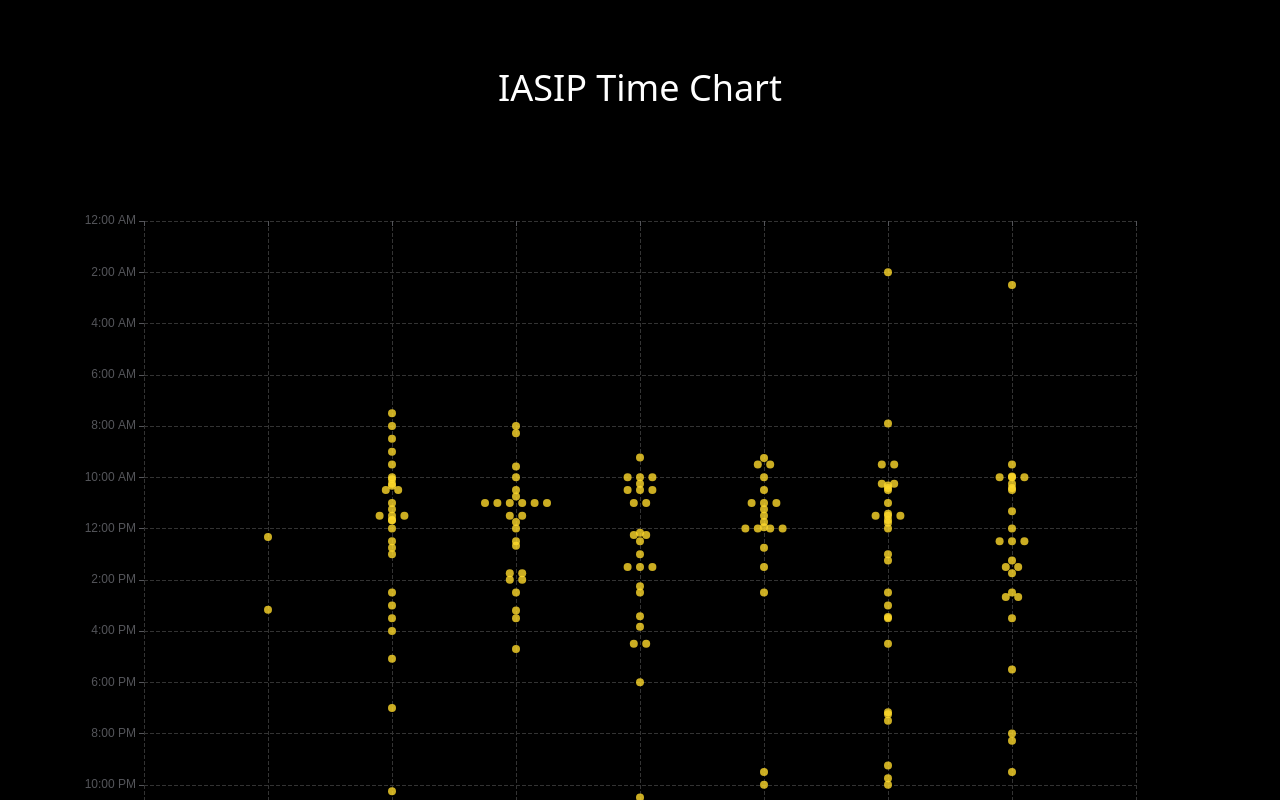
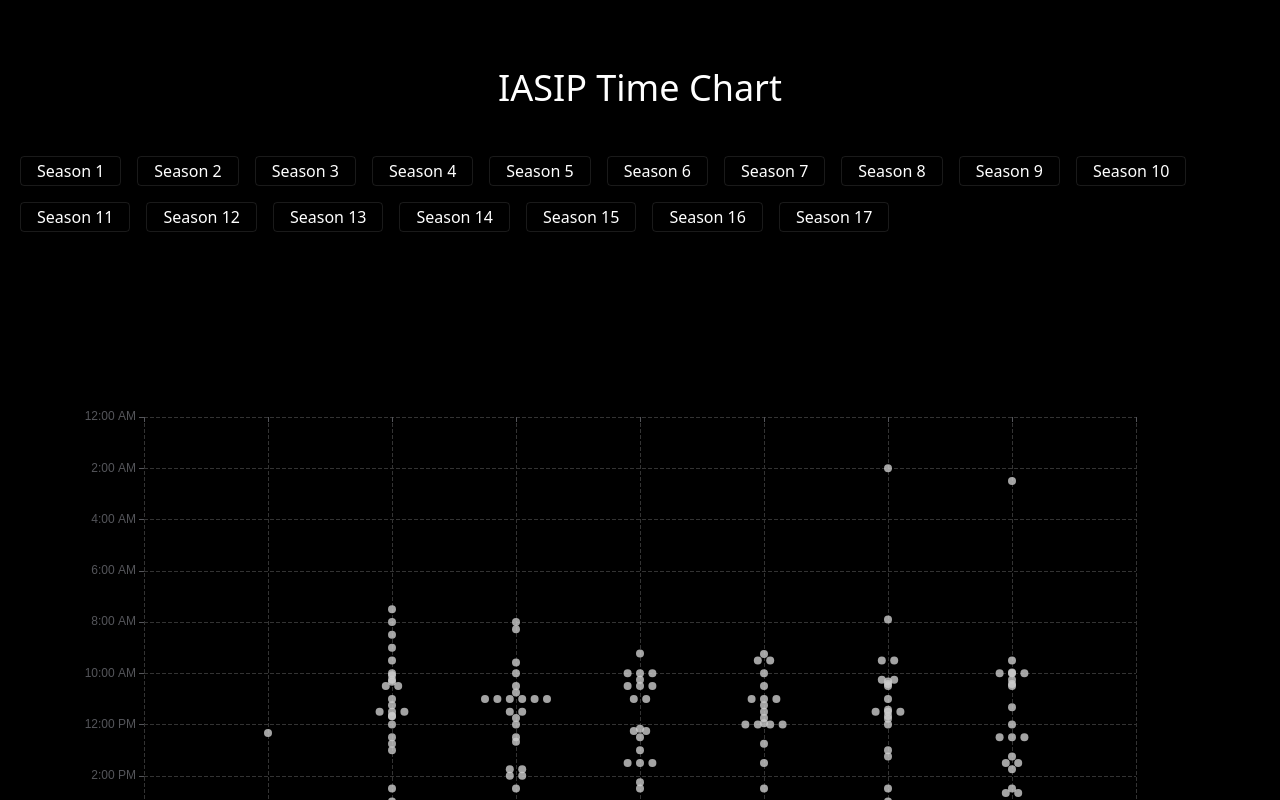
Before and after one commit to jbinion/alwaysSunny, a SvelteKit app in the folder app/: page / in a window 1280 px wide. Shown: the top 800 px of the page. Built offline with nearby package versions, Linux system fonts and the light colour scheme.

Commit message:
initial highlight by season

```diff
--- a/app/src/routes/+page.svelte
+++ b/app/src/routes/+page.svelte
@@ -10,13 +10,9 @@
 
 	const realData = convertDataToChartFormat(episodes);
 
-	console.log(realData);
 	let chartContainer;
 	let chart;
-
-	onMount(() => {
-		chart = echarts.init(chartContainer);
-		// Function to spread overlapping points deterministically
+	let season = 2;
 	function processOverlappingData(data) {
 		const pointGroups = {};
 		const processedData = [];
@@ -28,7 +24,7 @@
 			if (!pointGroups[key]) {
 				pointGroups[key] = [];
 			}
-				pointGroups[key].push({ point, episodeIndex: index });
+			pointGroups[key].push({ point, episodeIndex: index, season: 3 });
 		});
 
 		Object.entries(pointGroups).forEach(([key, group]) => {
@@ -40,7 +36,12 @@
 				processedData.push({
 					value: [originalX, originalY],
 					symbolSize: 8,
-						episodeIndex: group[0].episodeIndex
+					episodeIndex: group[0].episodeIndex,
+					itemStyle: {
+						// Add itemStyle directly to data
+						color: group[0].season === season ? '#FED82B' : '#cccccc',
+						opacity: 0.8
+					}
 				});
 			} else {
 				// Multiple points, spread them out evenly
@@ -49,18 +50,27 @@
 				const startOffset = -totalWidth / 2;
 
 				group.forEach((item, i) => {
+					console.log(item);
 					const xOffset = startOffset + i * spacing;
 					processedData.push({
 						value: [originalX + xOffset, originalY],
 						symbolSize: 8,
-							episodeIndex: item.episodeIndex
+						episodeIndex: item.episodeIndex,
+						itemStyle: {
+							// Add itemStyle directly to data
+							color: item.season === season ? '#FED82B' : '#cccccc',
+							opacity: 0.8
+						}
 					});
 				});
 			}
 		});
-
+		console.log(processedData);
 		return processedData;
 	}
+	onMount(() => {
+		chart = echarts.init(chartContainer);
+		// Function to spread overlapping points deterministically
 
 		const processedData = processOverlappingData(realData);
 		const option = {
@@ -154,10 +164,19 @@
 					type: 'scatter',
 					data: processedData,
 					symbolSize: 8,
-					itemStyle: {
-						color: '#FED82B',
-						opacity: 0.8
-					},
+					// itemStyle: {
+					// 	color: '#FED82B',
+					// 	opacity: 0.8
+					// },
+					// itemStyle: function (params) {
+					// 	console.log('Season from data:', params.data.season); // Should now work
+					// 	const isSelectedSeason = params.data.season === season;
+
+					// 	return {
+					// 		color: isSelectedSeason ? '#FED82B' : '#cccccc',
+					// 		opacity: isSelectedSeason ? 0.8 : 0.3
+					// 	};
+					// },
 					emphasis: {
 						itemStyle: {
 							opacity: 1,
@@ -175,7 +194,7 @@
 		};
 
 		// Set the option and render the chart
-		chart.setOption(option);
+		chart.setOption(option, true);
 
 		// Handle window resize
 		const handleResize = () => {
@@ -198,12 +217,29 @@
 			chart.dispose();
 		}
 	});
+	const onSeasonSelect = (seasonNumber) => {
+		console.log(seasonNumber);
+		season = seasonNumber;
+		const processedData = processOverlappingData(realData);
+		chart.setOption({
+			series: [{ data: processedData }]
+		});
+	};
+	const seasons = Array.from(new Set(episodes.map((e) => e.season)));
+	console.log(seasons);
 </script>
 
-<div class="chart-wrapper min-h-screen bg-black text-center">
+<div class="chart-wrapper min-h-screen space-y-12 bg-black text-center">
 	<p class="mt-12 text-4xl text-white">IASIP Time Chart</p>
-	<div>
-		<p>Season 01</p>
+	<div class="container mx-auto flex flex-row flex-wrap gap-4">
+		{#each seasons as season}
+			<button
+				class="cursor-pointer rounded border border-white/10 px-4 py-0.5"
+				on:click={() => onSeasonSelect(season)}
+			>
+				<p class="text-white">Season {season}</p>
+			</button>
+		{/each}
 	</div>
 	<p>data</p>
 	<div bind:this={chartContainer} class="chart-container"></div>
```
Lines whose indentation alone changed are shown as unchanged.
